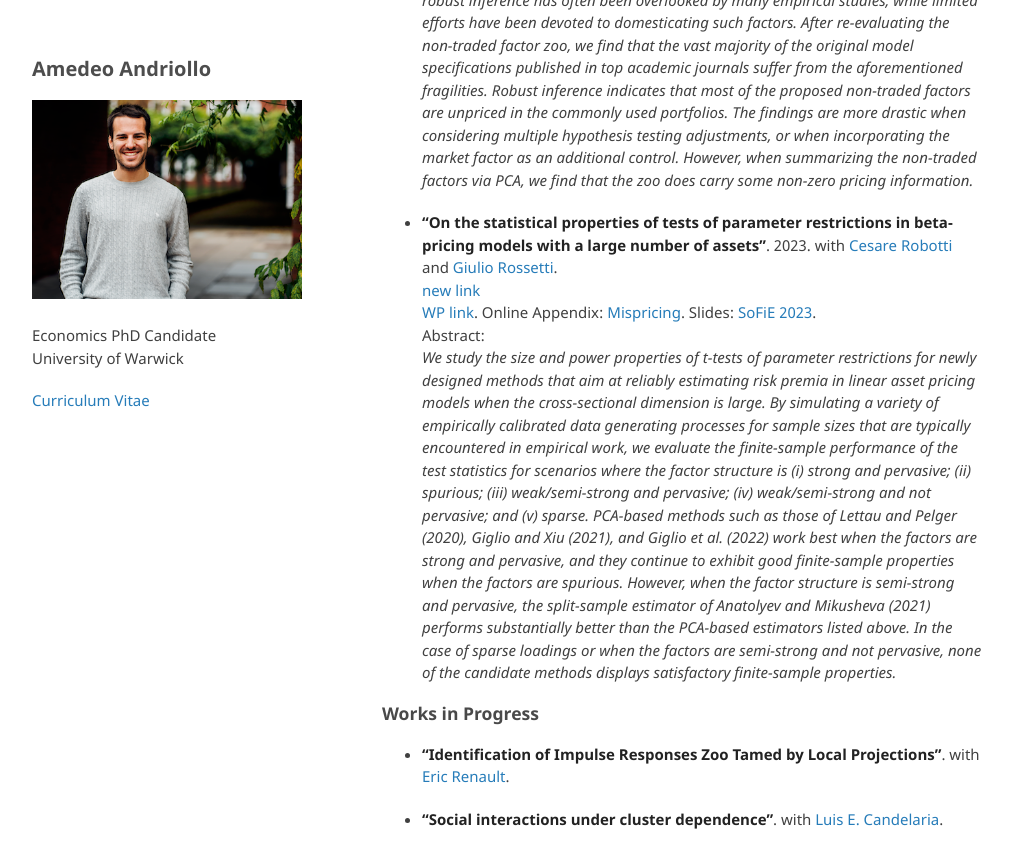
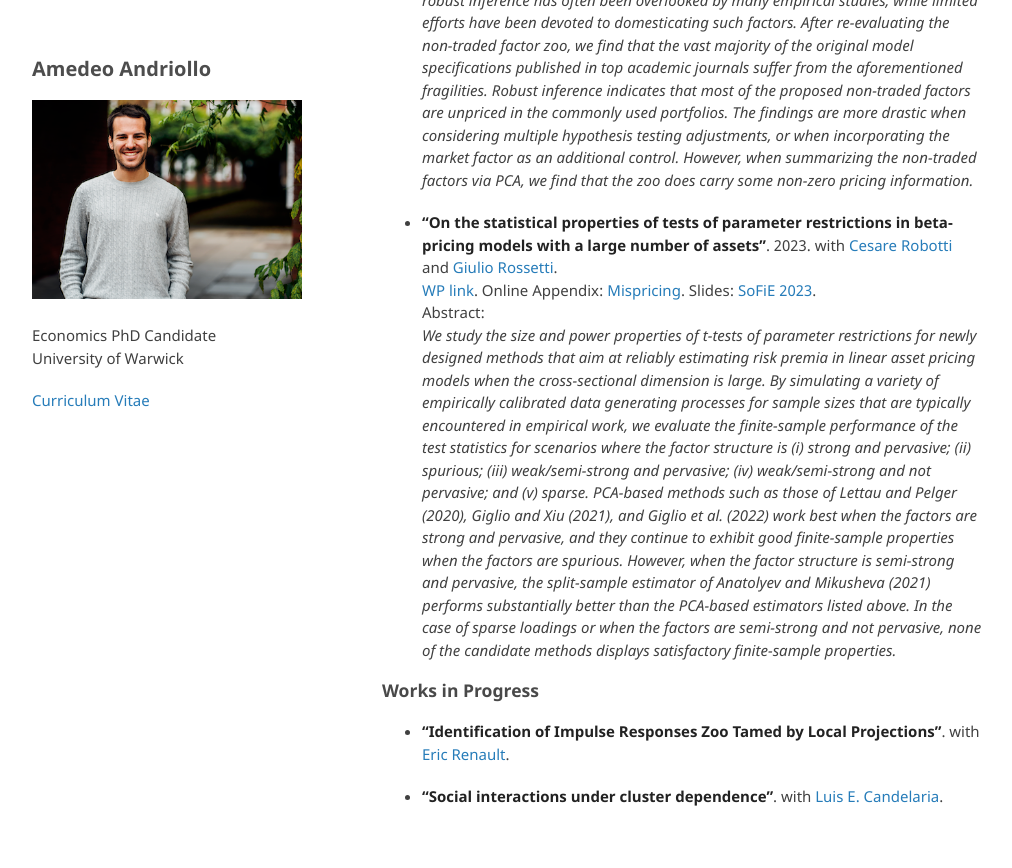
Before and after one commit to amandri/amandri.github.io, a Jekyll site: the page built from index.md, in a window 1280 px wide and 900 px high, scrolled down 850 px. Shown: the top 868 px of the window, without its empty margins (133-1145 px from the left). Built offline with Jekyll 4.4.1, drawn with Linux system fonts in a browser that asks for light colours; the repository's description, which GitHub fills in, is left out; our own code applies the rules of GitHub Pages for plain Markdown files.

Commit message:
Update index.md

```diff
--- a/index.md
+++ b/index.md
@@ -33,8 +33,7 @@
 *To explain the cross-section of asset returns, a zoo of economic factors that are not portfolio excess returns has been proposed. In contrast to traded factors, the non-traded factors tend to exhibit lower correlations with the asset returns. Standard inference on risk premium therefore tends to be more fragile, and the issue of weak identification might be exacerbated by the degree of model misspecification. Yet, robust inference has often been overlooked by many empirical studies, while limited efforts have been devoted to domesticating such factors. After re-evaluating the non-traded factor zoo, we find that the vast majority of the original model specifications published in top academic journals suffer from the aforementioned fragilities. Robust inference indicates that most of the proposed non-traded factors are unpriced in the commonly used portfolios. The findings are more drastic when considering multiple hypothesis testing adjustments, or when incorporating the market factor as an additional control. However, when summarizing the non-traded factors via PCA, we find that the zoo does carry some non-zero pricing information.*
 
 - **"On the statistical properties of tests of parameter restrictions in beta-pricing models with a large number of assets"**. 2023. with [Cesare Robotti](https://www.cesarerobotti.com) and [Giulio Rossetti](https://giuliorossetti94.github.io). \
-  [new link](assets/pdf/Rossetti_Andriollo_Robotti-2.pdf)\
-[WP link](https://www.dropbox.com/s/e84bnxvhqwgubom/Rossetti_Andriollo_Robotti-2.pdf?dl=0).
+[WP link](https://www.cesarerobotti.com/wp-content/uploads/2023/01/ARR_statistical.pdf).
  Online Appendix: [Mispricing](https://www.dropbox.com/s/6uhz62iu0fahm11/output_misspricing.pdf?dl=0). Slides: [SoFiE 2023](https://www.dropbox.com/s/as0rnxq13xefbkq/sofie.pdf?dl=0).\
 Abstract: \
 *We study the size and power properties of t-tests of parameter restrictions for newly designed methods that aim at reliably estimating risk premia in linear asset pricing models when the cross-sectional dimension is large. By simulating a variety of empirically calibrated data generating processes for sample sizes that are typically encountered in empirical work, we evaluate the finite-sample performance of the test statistics for scenarios where the factor structure is (i) strong and pervasive; (ii) spurious; (iii) weak/semi-strong and pervasive; (iv) weak/semi-strong and not pervasive; and (v) sparse. PCA-based methods such as those of Lettau and Pelger (2020), Giglio and Xiu (2021), and Giglio et al. (2022) work best when the factors are strong and pervasive, and they continue to exhibit good finite-sample properties when the factors are spurious. However, when the factor structure is semi-strong and pervasive, the split-sample estimator of Anatolyev and Mikusheva (2021) performs substantially better than the PCA-based estimators listed above. In the case of sparse loadings or when the factors are semi-strong and not pervasive, none of the candidate methods displays satisfactory finite-sample properties.*
```
